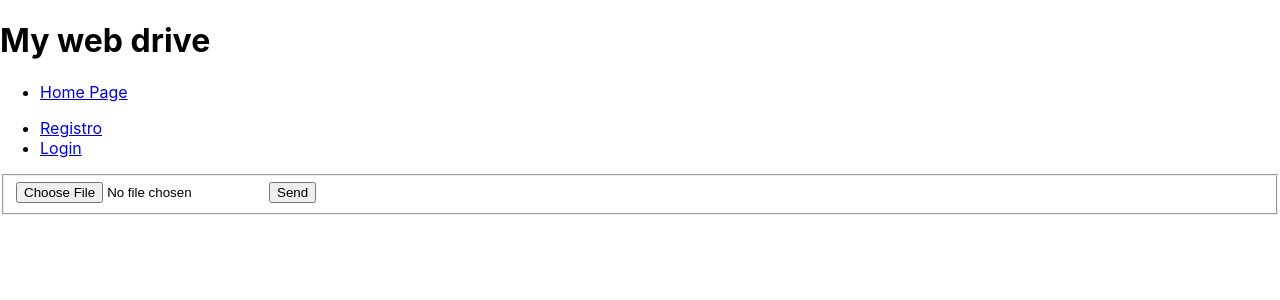
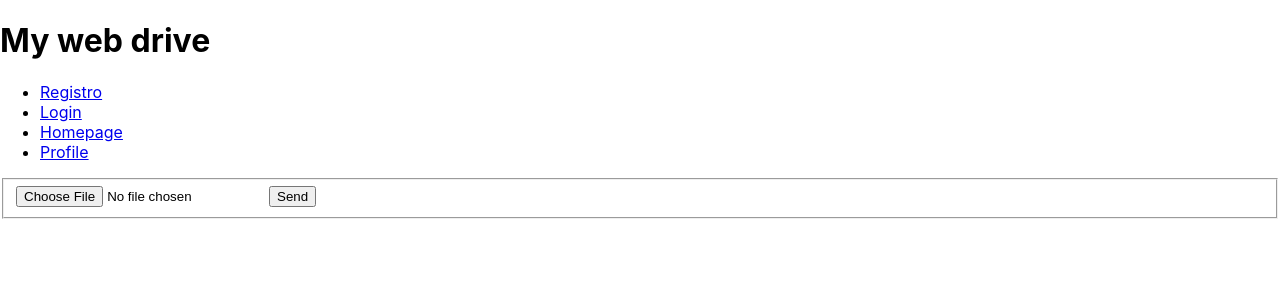
Before and after one commit to MarianoMosca/disco-duro-frontend, a React (Create React App) app: page /homepage in a window 1280 px wide. Shown: the top 300 px of the page. Built offline with nearby package versions, Linux system fonts and the light colour scheme.

Commit message:
Login-Logout terminados

```diff
--- a/src/App.js
+++ b/src/App.js
@@ -1,31 +1,12 @@
 import "./App.css";
-/* import { Files } from "./components/Files";
-import { Folders } from "./components/Folders";
-import { Footer } from "./components/Footer";
+
 import { Header } from "./components/Header";
-import { RegisterFormPage } from "./pages/RegisterFormPage"; */
-
-import { Link, Outlet } from "react-router-dom";
-import { Header } from "./components/Header";
-
+import { Auth } from "./components/Auth";
 function App() {
   return (
     <main>
       <Header />
-      <div>
-        <nav>
-          <ul>
-            <li>
-              <Link to="/">Registro</Link>
-            </li>
-
-            <li>
-              <Link to="/login">Login</Link>
-            </li>
-          </ul>
-        </nav>
-        <Outlet />
-      </div>
+      <Auth />
     </main>
   );
 }
--- a/src/components/Auth.js
+++ b/src/components/Auth.js
@@ -1,11 +1,34 @@
-import { Link } from "react-router-dom";
+import { Link, Outlet } from "react-router-dom";
+import { useContext } from "react";
+import { AuthContext } from "../context/AuthProvider";
 
 export const Auth = () => {
+  const [, user, , logout] = useContext(AuthContext);
   return (
-    <ul>
-      <li>
-        <Link to="/homepage">Home Page</Link>
-      </li>
-    </ul>
+    <div>
+      {user ? (
+        <p>
+          Logged in as Name: {user.name} - Email: {user.email}{" "}
+          <button onClick={logout}>Logout</button>
+        </p>
+      ) : null}
+      <nav>
+        <ul>
+          <li>
+            <Link to="/">Registro</Link>
+          </li>
+          <li>
+            <Link to="/login">Login</Link>
+          </li>
+          <li>
+            <Link to="homepage">Homepage</Link>
+          </li>
+          <li>
+            <Link to="profile">Profile</Link>
+          </li>
+        </ul>
+      </nav>
+      <Outlet />
+    </div>
   );
 };
--- a/src/components/Files.js
+++ b/src/components/Files.js
@@ -1,5 +1,37 @@
-import React from "react";
+import React, { useState } from "react";
+import { newFileService } from "../services";
+import { useContext } from "react";
+import { AuthContext } from "../context/AuthProvider";
+export const Files = () => {
+  const [file, setFile] = useState([]);
+  const [error, setError] = useState("");
+  const [token] = useContext(AuthContext);
 
-export const Files = () => {
-  return <div>Files</div>;
+  const handleFile = async (e) => {
+    e.preventDefault();
+    setError("");
+
+    try {
+      const dataFile = await newFileService({ file, token });
+      setFile(dataFile);
+    } catch (error) {
+      setError(error.message);
+    }
+  };
+  return (
+    <form onSubmit={handleFile}>
+      <fieldset>
+        <label htmlFor="file">
+          <input
+            type="file"
+            id="file"
+            name="file"
+            onChange={(e) => setFile(e.target.value)}
+          />
+          <input type="submit" value="Send" />
+        </label>
+      </fieldset>
+      {error}
+    </form>
+  );
 };
--- a/src/components/Header.js
+++ b/src/components/Header.js
@@ -1,10 +1,7 @@
-import { Auth } from "./Auth";
-
 export const Header = () => {
   return (
     <header>
       <h1>My web drive</h1>
-      <Auth />
     </header>
   );
 };
--- a/src/context/AuthProvider.js
+++ b/src/context/AuthProvider.js
@@ -1,12 +1,37 @@
-import React, { createContext } from "react";
+import React, { createContext, useEffect, useState } from "react";
+
+import { getUserDataService } from "../services";
 import { useLocalStorage } from "../hooks/useLocalStorage";
 
 export const AuthContext = createContext();
 export const AuthProvider = ({ children }) => {
   const [token, setToken] = useLocalStorage("token", null);
+  const [user, setUser] = useState(null);
+
+  useEffect(() => {
+    const getUserData = async () => {
+      try {
+        const data = await getUserDataService({ token });
+        console.log(data);
+        setUser(data);
+      } catch (error) {
+        console.error(error.message);
+      }
+    };
+    if (token) getUserData();
+  }, [token]);
+
+  const login = (token) => {
+    setToken(token);
+  };
+
+  const logout = () => {
+    setToken("");
+    setUser(null);
+  };
 
   return (
-    <AuthContext.Provider value={[token, setToken]}>
+    <AuthContext.Provider value={[token, user, login, logout]}>
       {children}
     </AuthContext.Provider>
   );
--- a/src/index.js
+++ b/src/index.js
@@ -6,7 +6,7 @@ import { createBrowserRouter, RouterProvider } from "react-router-dom";
 import { HomePage } from "./pages/HomePage";
 import { LoginFormPage } from "./pages/LoginFormPage";
 import { RegisterFormPage } from "./pages/RegisterFormPage";
-import { UserProfile } from "./pages/UserProfile";
+import { UserProfilePage } from "./pages/UserProfilePage";
 import { AuthProvider } from "./context/AuthProvider";
 
 const router = createBrowserRouter([
@@ -28,7 +28,7 @@ const router = createBrowserRouter([
       },
       {
         path: "profile",
-        element: <UserProfile />,
+        element: <UserProfilePage />,
       },
     ],
   },
--- a/src/pages/HomePage.js
+++ b/src/pages/HomePage.js
@@ -1,37 +1,5 @@
-import React, { useContext, useState } from "react";
-import { AuthContext } from "../context/AuthProvider";
-import { sendFileSerive } from "../services";
+import { Files } from "../components/Files";
 
 export const HomePage = () => {
-  const [file, setFile] = useState([]);
-  const [error, setError] = useState("");
-  const [, setToken] = useContext(AuthContext);
-
-  /*   const handleFile = async (e) => {
-    e.preventDefault();
-    setError("");
-
-    try {
-      const data = await sendFileSerive({ file });
-      console.log(data);
-    } catch (error) {
-      setError(error.message);
-    }
-  }; */
-  return (
-    <form>
-      <fieldset>
-        <label htmlFor="file">
-          <input
-            type="file"
-            id="file"
-            name="file"
-            onChange={(e) => setFile(e.target.value)}
-          />
-          <input type="submit" value="Send" />
-        </label>
-      </fieldset>
-      {error ? <p>Error al subir el fichero</p> : null}
-    </form>
-  );
+  return <Files />;
 };
--- a/src/pages/LoginFormPage.js
+++ b/src/pages/LoginFormPage.js
@@ -1,19 +1,20 @@
 import { useContext, useState } from "react";
 import { AuthContext } from "../context/AuthProvider";
-import { loginUserServise } from "../services";
+import { loginUserService } from "../services";
 
 export const LoginFormPage = () => {
   const [email, setEmail] = useState("");
   const [password, setPassword] = useState("");
   const [error, SetError] = useState("");
-  const [, setToken] = useContext(AuthContext);
+  const [, , login] = useContext(AuthContext);
 
   const handleForm = async (e) => {
     e.preventDefault();
     SetError("");
     try {
-      const data = await loginUserServise({ email, password });
-      setToken(data);
+      const data = await loginUserService({ email, password });
+      login(data);
+      console.log(data);
     } catch (error) {
       SetError(error.message);
     }
@@ -40,7 +41,7 @@ export const LoginFormPage = () => {
             onChange={(e) => setPassword(e.target.value)}
           />
         </fieldset>
-        <input type="submit" value="Send"></input>
+        <input type="submit" value="Login"></input>
         {error ? <p>{error}</p> : null}
       </form>
     </section>
--- a/src/pages/UserProfile.js
+++ /dev/null
@@ -1,5 +0,0 @@
-import React from "react";
-
-export const UserProfile = () => {
-  return <div>UserProfile</div>;
-};
--- /dev/null
+++ b/src/pages/UserProfilePage.js
@@ -0,0 +1,5 @@
+import React from "react";
+
+export const UserProfilePage = () => {
+  return <div>UserProfilePage</div>;
+};
--- a/src/services/index.js
+++ b/src/services/index.js
@@ -1,6 +1,6 @@
 // Conexión con el backend
 
-export const loginUserServise = async ({ email, password }) => {
+export const loginUserService = async ({ email, password }) => {
   const response = await fetch(`${process.env.REACT_APP_BACKEND}/users/login`, {
     method: "POST",
     headers: {
@@ -14,24 +14,26 @@ export const loginUserServise = async ({ email, password }) => {
     throw new Error(json.message);
   }
 
-  return json.data;
+  return json.data.token;
 };
 
-export const sendFileSerive = async ({ file }) => {
-  let data = new FormData();
-
+export const newFileService = async ({ file, token }) => {
   const response = await fetch(`${process.env.REACT_APP_BACKEND}/files`, {
     method: "POST",
-    body: data,
+    headers: {
+      Authorization: token,
+    },
   });
+
+  const json = await response.json();
+
   if (!response.ok) {
-    throw new Error(data.message);
+    throw new Error(json.message);
   }
-  console.log(file);
   return file;
 };
 
-/* export const getMyUserDataService = async ({ token }) => {
+export const getUserDataService = async ({ token }) => {
   const response = await fetch(`${process.env.REACT_APP_BACKEND}/users`, {
     headers: {
       Authorization: token,
@@ -45,4 +47,3 @@ export const sendFileSerive = async ({ file }) => {
 
   return json.user;
 };
- */
```
